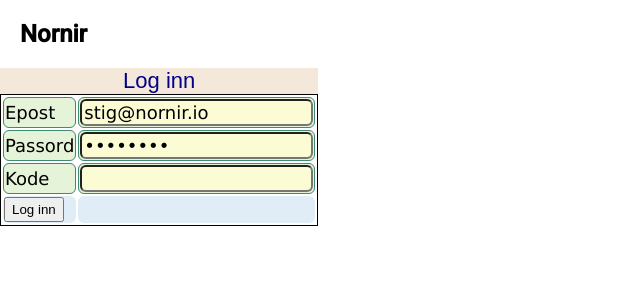
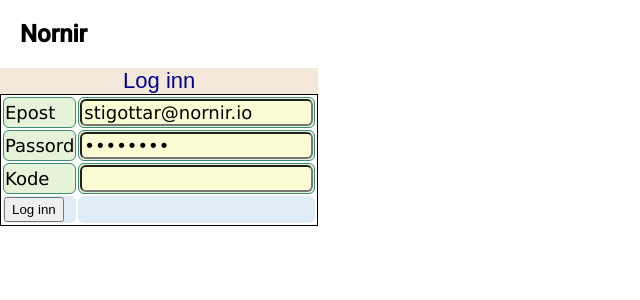
Before and after one commit to stigottarjensen/HiveOnboardingDoc, an Angular app: page / in a window 1280 px wide. Shown: the top 300 px of the page, without its empty margins (0-640 px from the left). Built offline with nearby package versions, Linux system fonts and the light colour scheme.

Commit message:
qwqwdqwdwqdwqd

```diff
--- a/src/app/app.component.ts
+++ b/src/app/app.component.ts
@@ -76,7 +76,7 @@ export class AppComponent implements OnInit {
   }
 
   login: any = {
-    email: 'stig@nornir.io',
+    email: 'stigottar@nornir.io',
     pass: 'filip213',
     code: '',
     sqlserver:'p'
```
